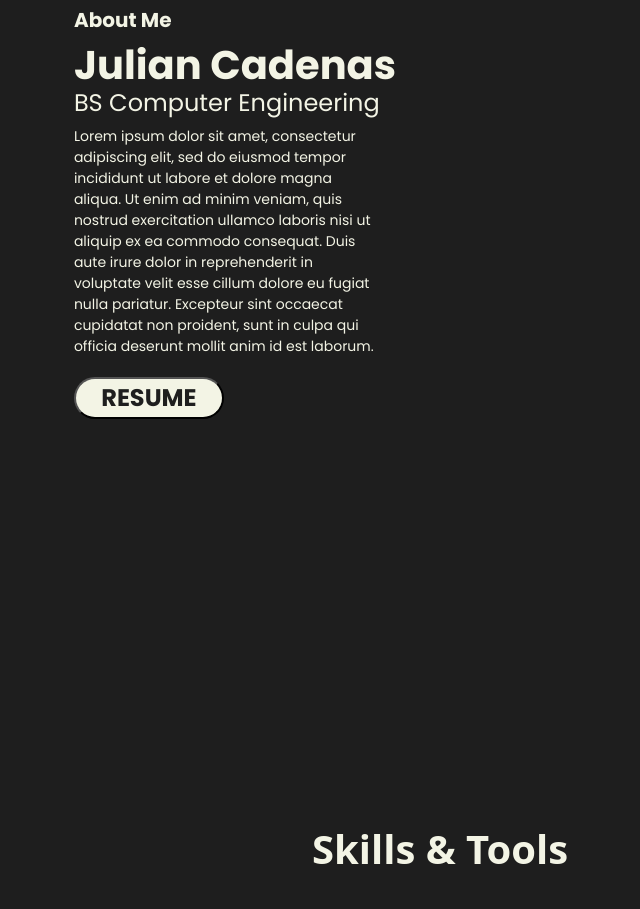
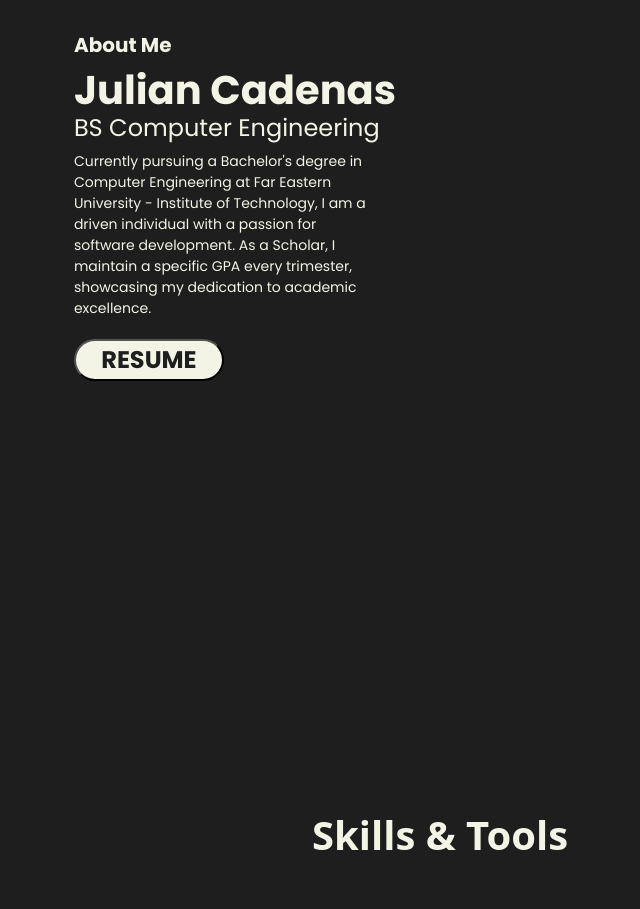
Before and after one commit to julsCadenas/my-portfolio, a React (Create React App) app: page / in a window 1280 px wide. Shown: the part 860-1769 px from the top of the page, without its empty margins (200-840 px from the left). Built offline with nearby package versions, Linux system fonts and the light colour scheme; the HTML template or start-up script is replaced by a standard one.

Commit message:
added bio to about me page

```diff
--- a/src/components/about.jsx
+++ b/src/components/about.jsx
@@ -32,6 +32,7 @@ const About = () => {
     }
 
     const bio = "Lorem ipsum dolor sit amet, consectetur adipiscing elit, sed do eiusmod tempor incididunt ut labore et dolore magna aliqua. Ut enim ad minim veniam, quis nostrud exercitation ullamco laboris nisi ut aliquip ex ea commodo consequat. Duis aute irure dolor in reprehenderit in voluptate velit esse cillum dolore eu fugiat nulla pariatur. Excepteur sint occaecat cupidatat non proident, sunt in culpa qui officia deserunt mollit anim id est laborum."
+    const bio2 = "Currently pursuing a Bachelor's degree in Computer Engineering at Far Eastern University - Institute of Technology, I am a driven individual with a passion for software development. As a Scholar, I maintain a specific GPA every trimester, showcasing my dedication to academic excellence."
 
     return (
         <div class="aboutcontainer">
@@ -39,7 +40,7 @@ const About = () => {
                 <div className='title' id='about'>About Me</div>
                 <div className='myname' onClick={startAnimation}>{displayText || originalText}</div>
                 <div className='course'>BS Computer Engineering</div>
-                <div className='bio'>{bio}</div>
+                <div className='bio'>{bio2}</div>
                 <button class="resumeBtn" onClick={() => click2()}>RESUME</button>
             </div>
             <div className='imagecontainer'>
```
